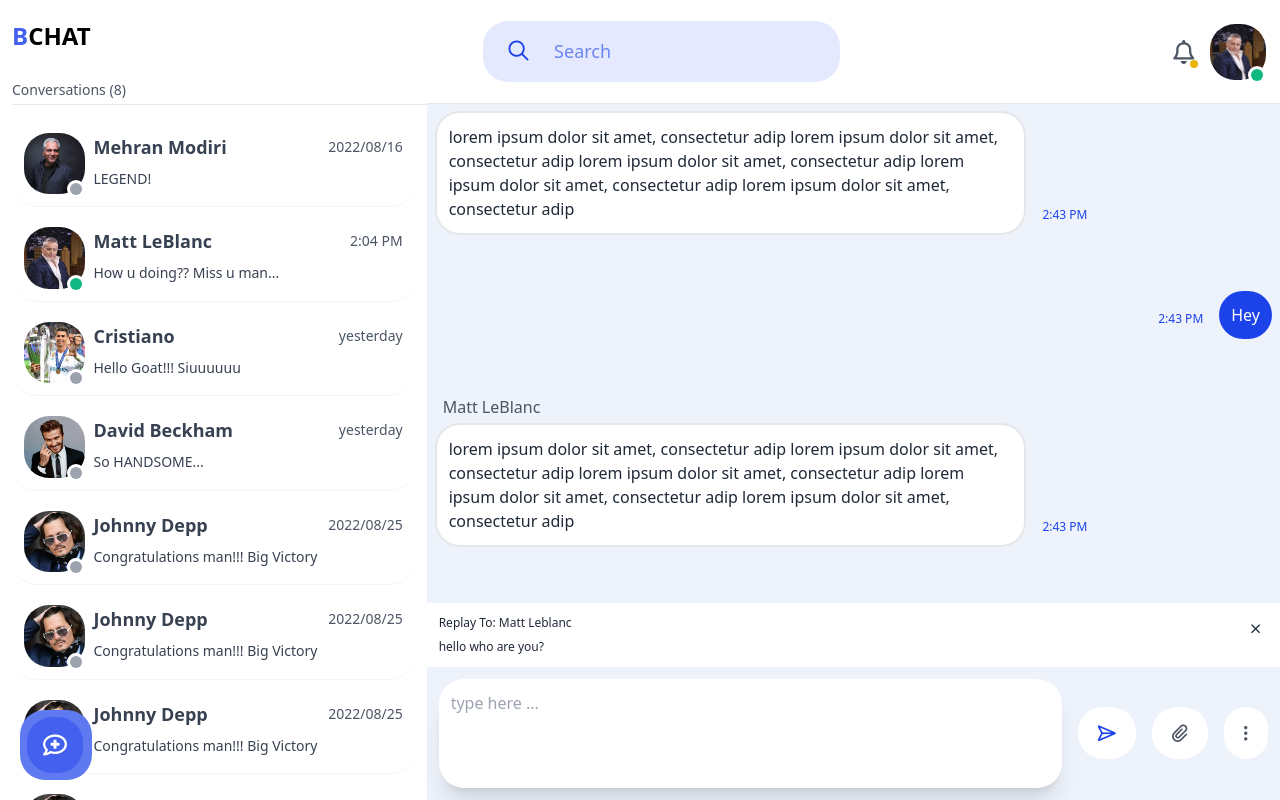
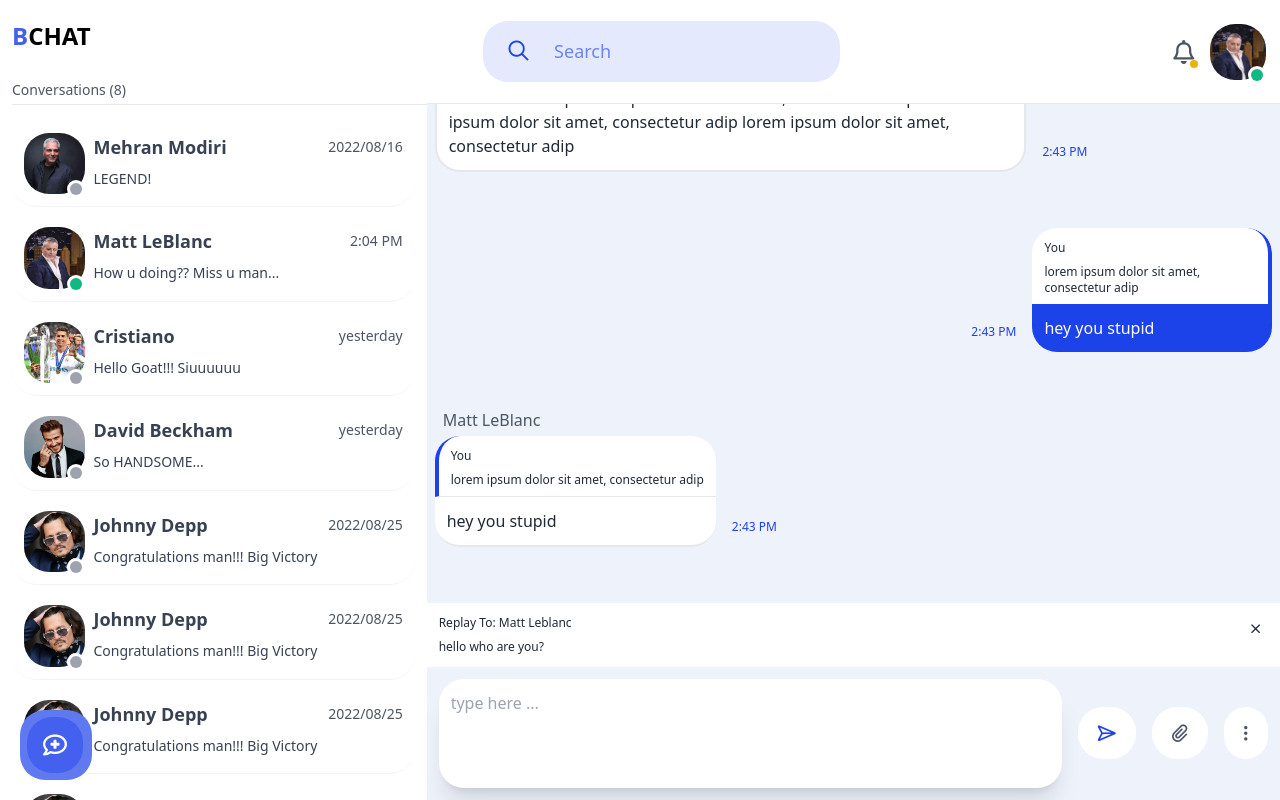
Before and after one commit to alizs10/b-chat-react-app, a React (Create React App) app: page / in a window 1280 px wide. Built offline with nearby package versions, Linux system fonts and the light colour scheme.

Commit message:
fix: my bubble with replay

```diff
--- a/src/components/Chat/Bubbles.js
+++ b/src/components/Chat/Bubbles.js
@@ -17,8 +17,6 @@ function Bubbles() {
 
   return (
     <div ref={bubblesRef} className='relative h-[calc(100%_-_6.5rem)] pt-12 pb-0 overflow-y-scroll flex flex-col styled-scrollbar gap-y-14'>
-      <MyBubbleWithReplay />
-      <BubbleWithReplay />
       <MyBubble />
       <MyBubble />
       <Bubble />
@@ -27,6 +25,8 @@ function Bubbles() {
       <Bubble />
       <MyBubble />
       <Bubble />
+      <MyBubbleWithReplay />
+      <BubbleWithReplay />
       <ReplayTo/>
     </div>
   )
--- a/src/components/Chat/MyBubbleWithReplay.js
+++ b/src/components/Chat/MyBubbleWithReplay.js
@@ -22,7 +22,7 @@ function MyBubbleWithReplay() {
 
 
     return (
-        <div className="self-end mr-2 flex gap-x-4 items-end">
+        <div className="self-end mr-2 flex justify-end gap-x-4 items-end ">
             <div className='flex items-end gap-x-2 mb-3'>
                 <span className="text-xs flex gap-x-4">
                     <span className="text-[#1C42EA]">2:43 PM</span>
```
